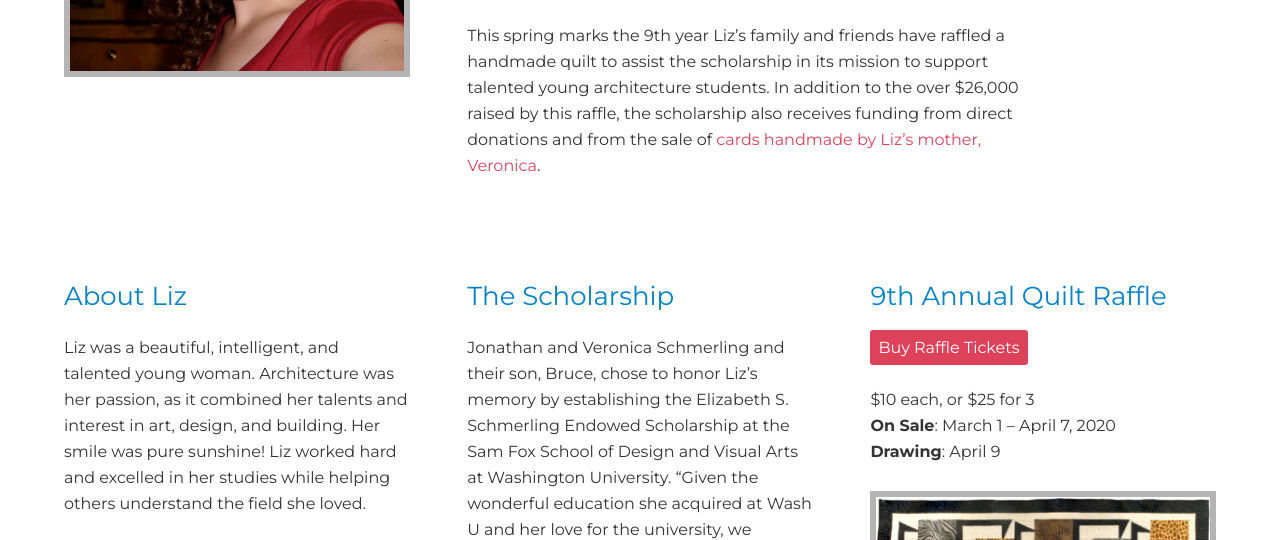
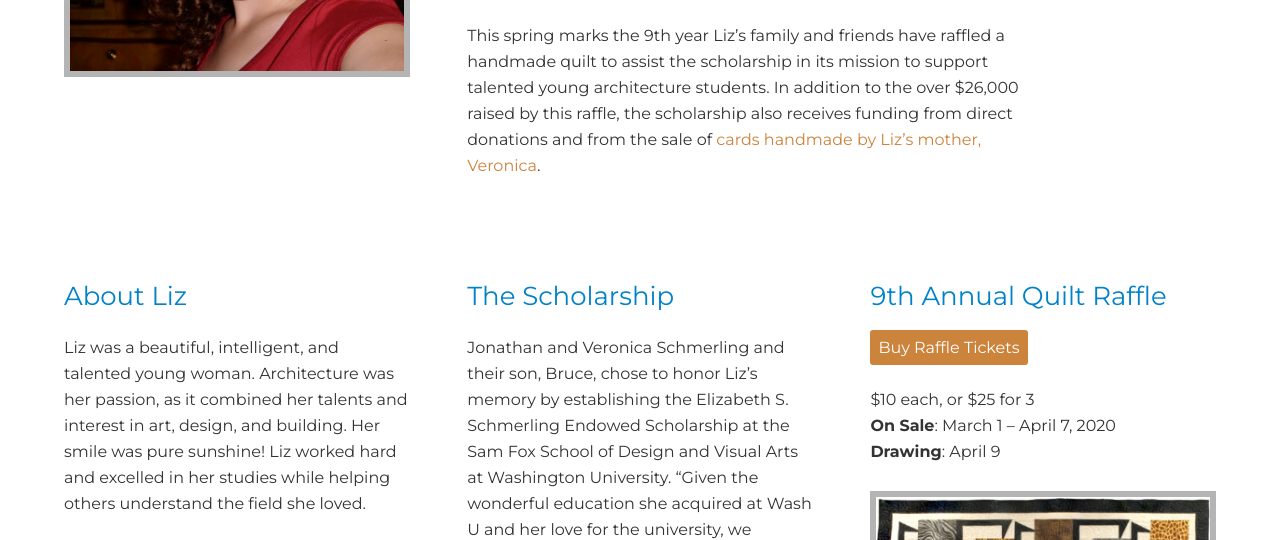
Before and after one commit to bhrutledge/elizabethschmerlingscholarship.org, a plain HTML site: page index.html in a window 1280 px wide. Shown: the part 211-751 px from the top of the page. Drawn offline with Linux system fonts and the light colour scheme.

Commit message:
Update colors

```diff
--- a/assets/css/main.css
+++ b/assets/css/main.css
@@ -13,7 +13,7 @@
     --bg-color: #fff;
     --text-color: #333;
     --header-color: #0082c8;
-    --link-color: #de425b;
+    --link-color: #cc833c;
     --border-color: #B4B4B4;
   }
 
```
